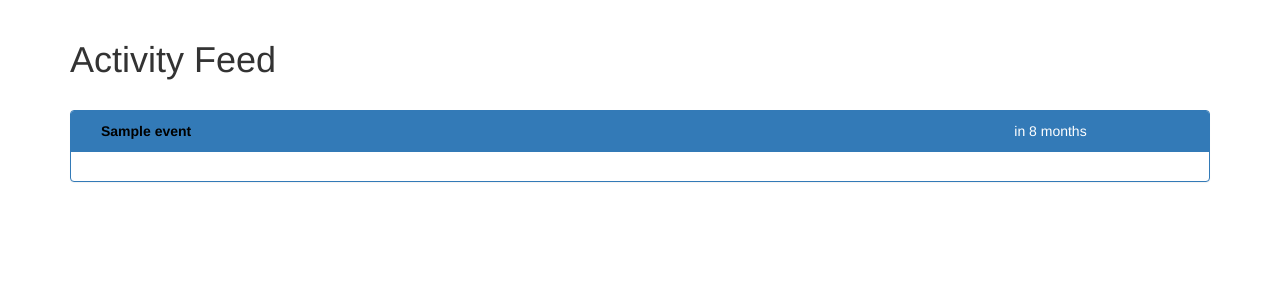
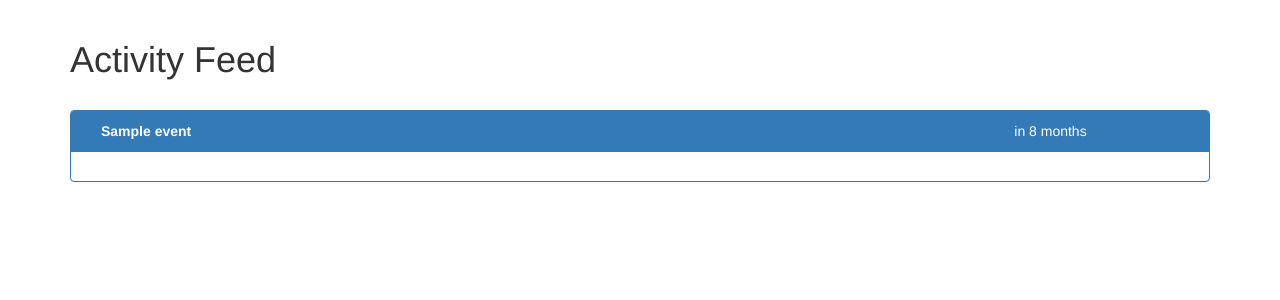
Before and after one commit to boceckts/ideahub, a Flask app: page /activity in a window 1280 px wide. Shown: the part 52-352 px from the top of the page. Run offline with Flask 2, Linux system fonts and the light colour scheme; a user stored in the database is signed in; tables that the repository leaves empty hold one stand-in row (values such as "Sample post"); some libraries are stand-ins or nearby versions.

Commit message:
changed text from black to white

```diff
--- a/app/templates/events.html
+++ b/app/templates/events.html
@@ -29,7 +29,7 @@
               <span class="glyphicon glyphicon-trash col-xs-1"></span>
             {% endif %}
             <div class='col-xs-8' style='overflow:hidden'>
-              <a href="/ideas/{{ event.idea_name }}" title="Go to Idea" style="color:black; font-weight:bold;">{{ event.idea_name }}</a>
+              <a href="/ideas/{{ event.idea_name }}" title="Go to Idea" style="color:white; font-weight:bold;">{{ event.idea_name }}</a>
             </div>
             <div class='col-xs-3' style='text-align:right'>
               {{ moment(event.created).fromNow() }}
```
